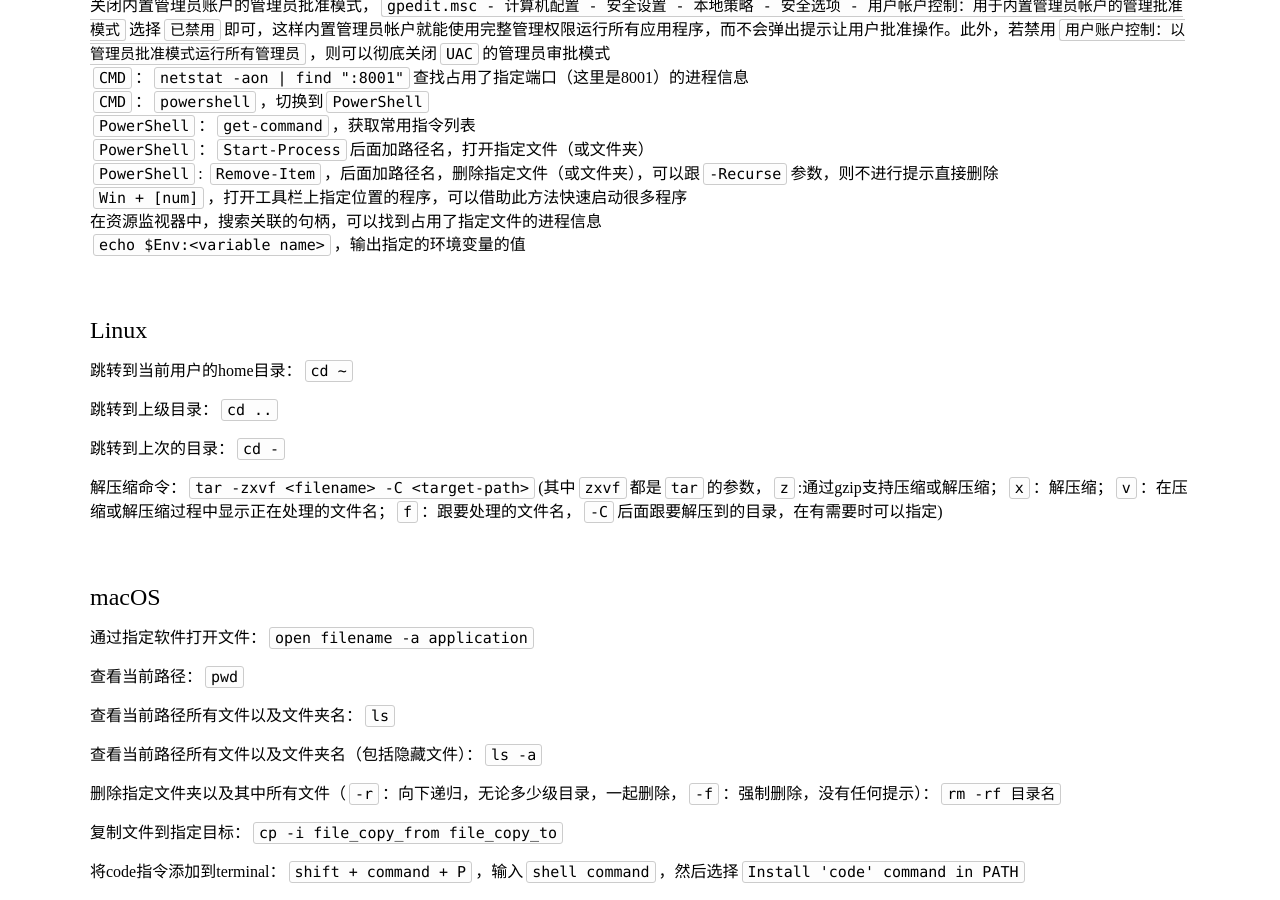
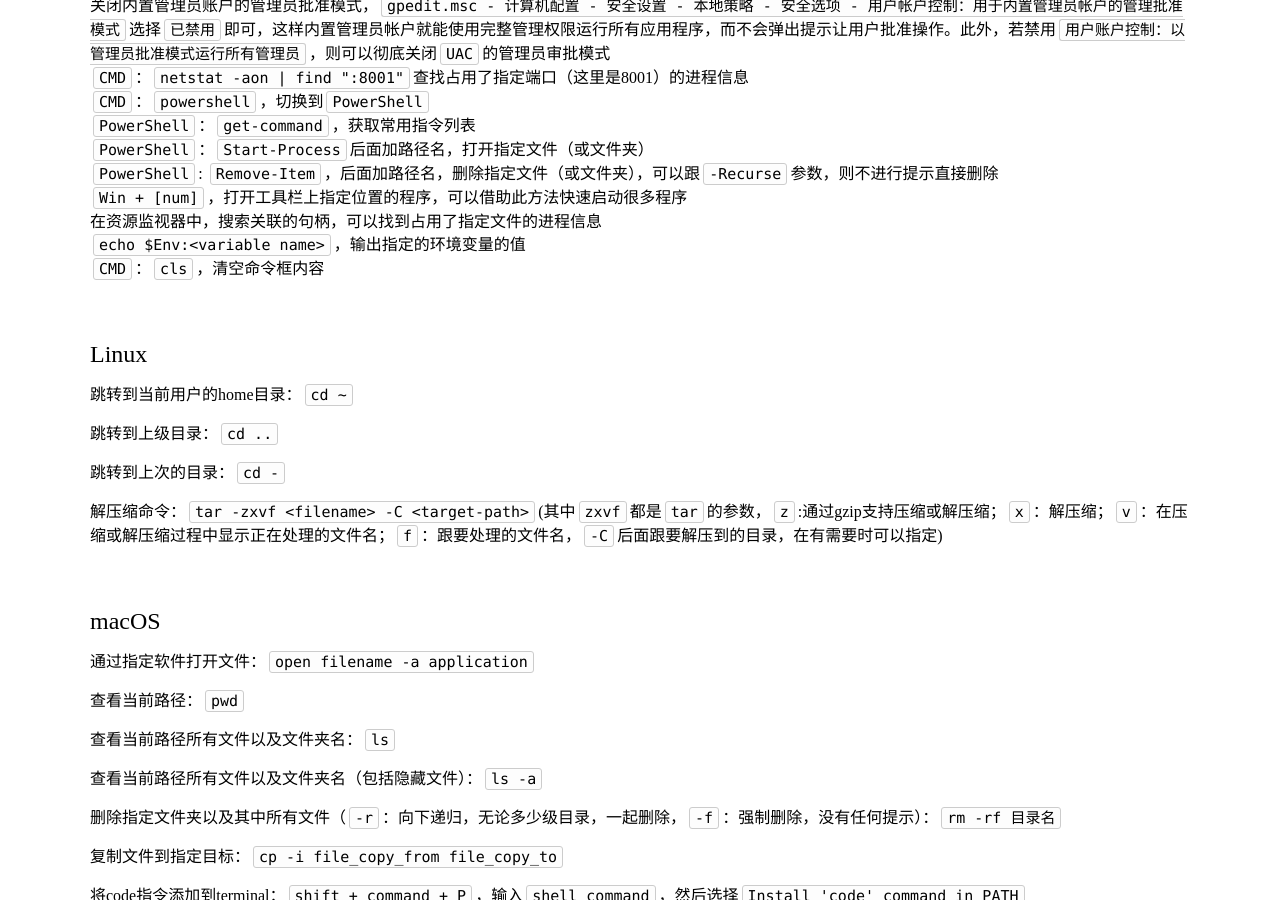
Before and after one commit to KamenRiderKuuga/kamenriderkuuga.github.io, a Jekyll site: the page built from _posts/2020-07-13-Tips-2.md, in a window 1280 px wide and 900 px high, scrolled down 596 px. Built offline with Jekyll 4.4.1, drawn with Linux system fonts in a browser that asks for light colours.

Commit message:
feat: note about CMD

```diff
--- a/_posts/2020-07-13-Tips-2.md
+++ b/_posts/2020-07-13-Tips-2.md
@@ -25,7 +25,7 @@ tags: Tips
 13.	`Win + [num]`，打开工具栏上指定位置的程序，可以借助此方法快速启动很多程序
 14. 在资源监视器中，搜索关联的句柄，可以找到占用了指定文件的进程信息
 15. `echo $Env:<variable name>`，输出指定的环境变量的值
-
+16. `CMD`：`cls`，清空命令框内容
 
 ## Linux
 
```
